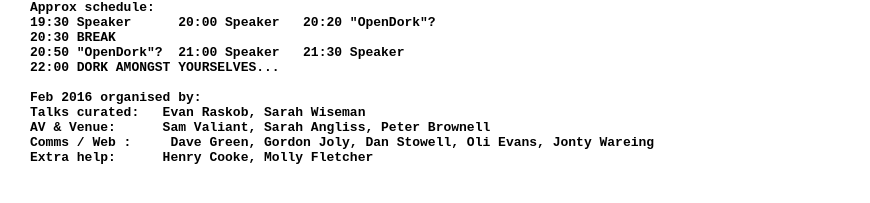
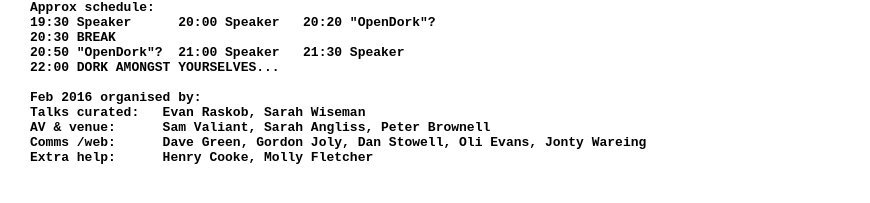
Before and after one commit to dorkbotlondon/dorkbotlondon.github.io, a Jekyll site: the page built from credits.html, in a window 1280 px wide. Shown: the part 395-598 px from the top of the page, without its empty margins (0-870 px from the left). Built offline with Jekyll 4.4.1, drawn with Linux system fonts in a browser that asks for light colours; Markdown is read by kramdown in place of the engine named in the settings.

```diff
--- a/credits.html
+++ b/credits.html
@@ -21,8 +21,8 @@ Email:        <a href="mailto:dorkbotlondon@gmail.com">dorkbotlondon@gmail.com</
 
 Feb 2016 organised by:
 Talks curated:   Evan Raskob, Sarah Wiseman
-AV &amp; Venue:      Sam Valiant, Sarah Angliss, Peter Brownell
-Comms / Web :     Dave Green, Gordon Joly, Dan Stowell, Oli Evans, Jonty Wareing
+AV &amp; venue:      Sam Valiant, Sarah Angliss, Peter Brownell
+Comms /web:      Dave Green, Gordon Joly, Dan Stowell, Oli Evans, Jonty Wareing
 Extra help:      Henry Cooke, Molly Fletcher
 </b>
 </pre>
```
